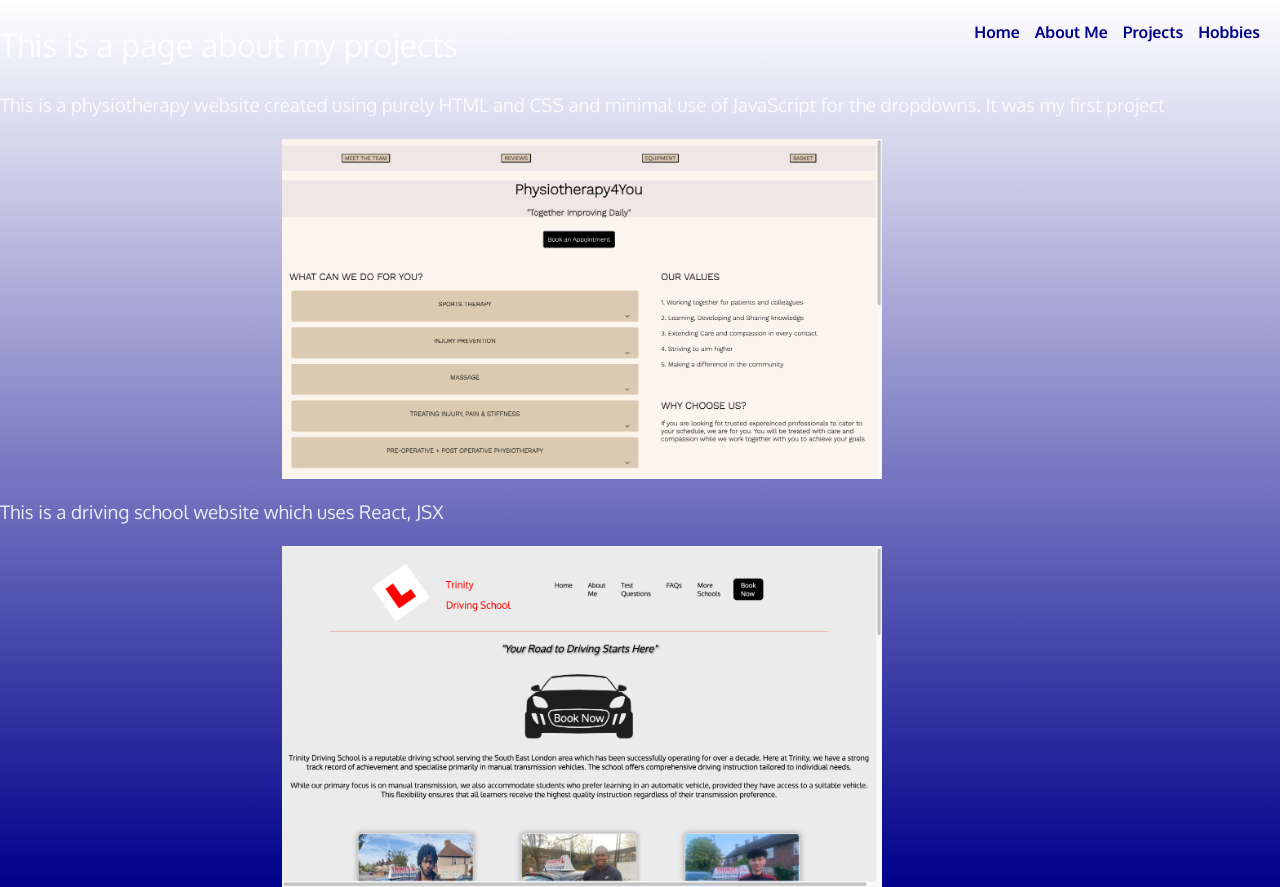
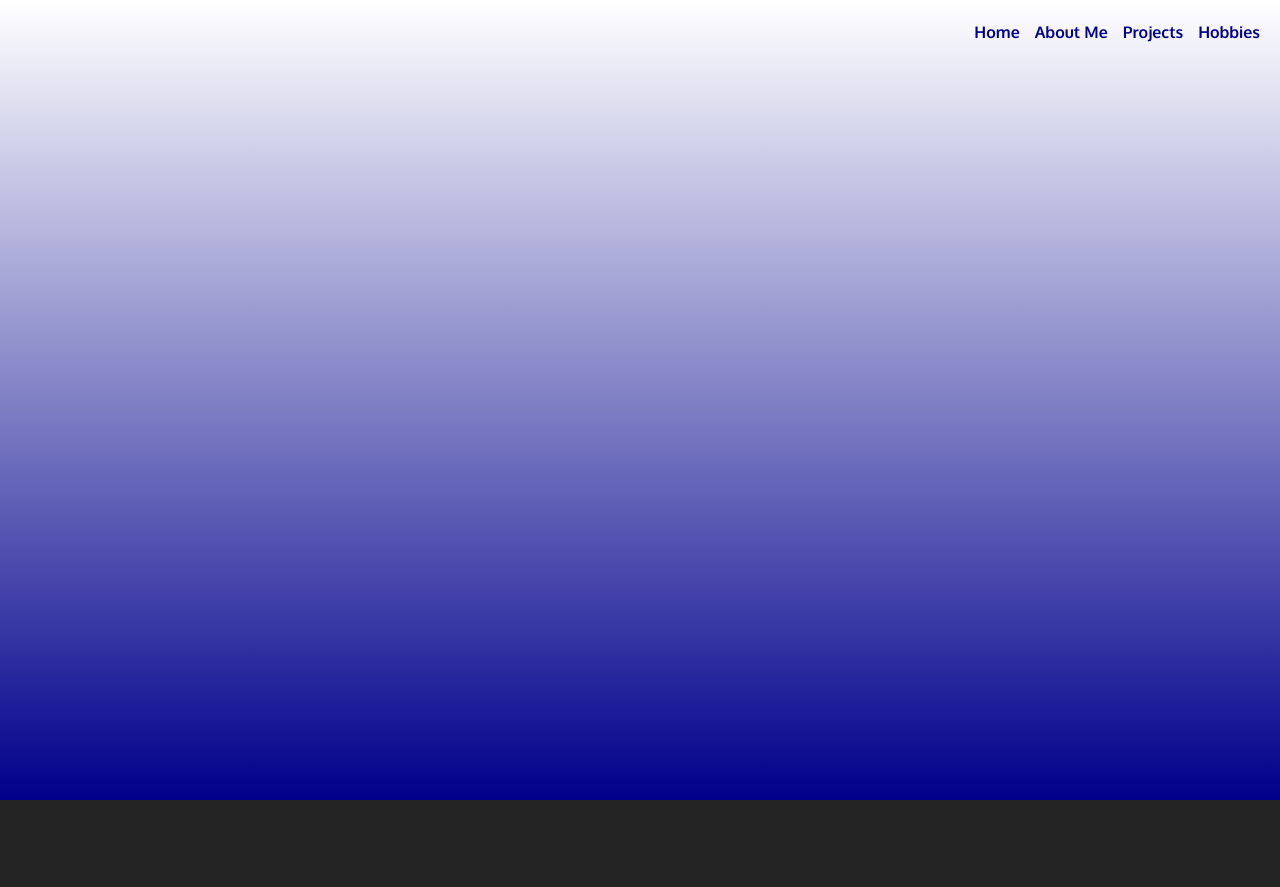
Before and after one commit to tosinfolarin/MyPortfolio, a React (Vite) app in the folder myPortfolio/: page /projects in a window 1280 px wide. After the commit the page ends 800 px from the top, so only its background shows below. Built offline with nearby package versions, Linux system fonts and the light colour scheme.

Commit message:
projects

```diff
--- a/myPortfolio/src/components/ProjectsPage.jsx
+++ b/myPortfolio/src/components/ProjectsPage.jsx
@@ -4,17 +4,7 @@ const ProjectsPage = () => {
     return (
         <div>
             <Navbar/>
-            <h1>This is a page about my projects</h1>
 
-            <h3>This is a physiotherapy website created using purely HTML and CSS and minimal use of JavaScript for the dropdowns. It was my first project</h3>
-            <div className="ProjectImage">
-                <img src="src/images/Physio4You.png" alt="Physio4You"/>
-            </div>
-
-            <h3>This is a driving school website which uses React, JSX</h3>
-            <div className="ProjectImage">
-                <img src="src/images/TrinityDriving.png" alt="TrinityDriving"/>
-            </div>
         </div>
     );
 }
```
Also changed, not shown: myPortfolio/src/components/Projects.jsx (+18 -0 lines).
